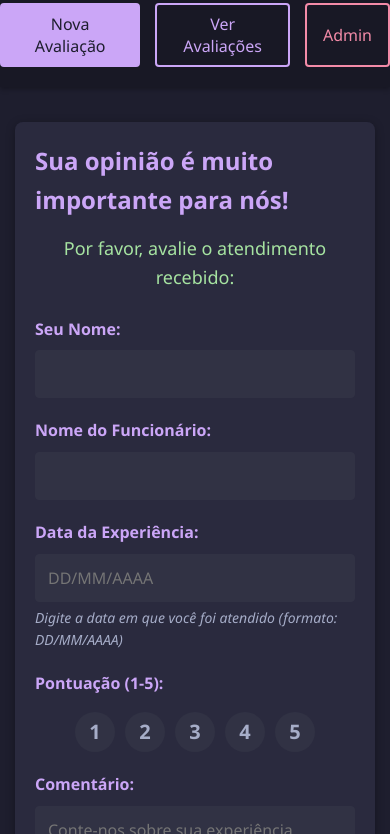
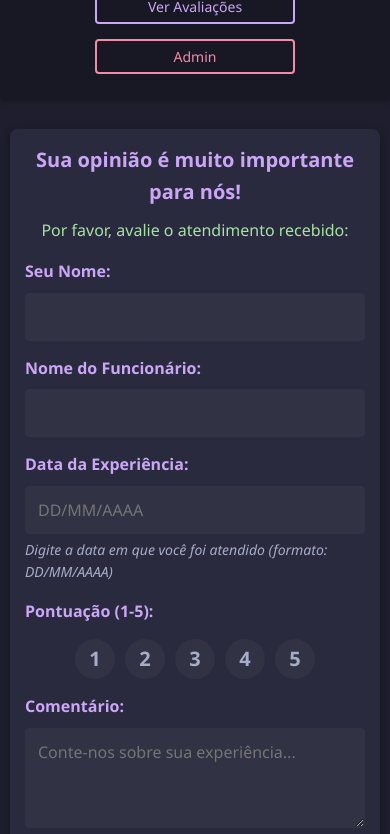
Before and after one commit to MatheusLucato/sistema-avaliacao, a website: page public/index.html in a window 390 px wide. Shown: the part 134-968 px from the top of the page. Drawn offline with Linux system fonts and the light colour scheme.

Commit message:
correcao da responsividade

```diff
--- a/public/css/styles.css
+++ b/public/css/styles.css
@@ -18,6 +18,8 @@ body {
     max-width: 800px;
     margin: 0 auto;
     padding: 20px;
+    width: 100%;
+    box-sizing: border-box;
 }
 
 h1, h2, h3 {
@@ -43,6 +45,7 @@ nav {
     justify-content: center;
     gap: 15px;
     margin-top: 15px;
+    flex-wrap: wrap;
 }
 
 .nav-button {
@@ -96,6 +99,15 @@ nav {
     border-radius: 8px;
     box-shadow: 0 2px 10px rgba(0, 0, 0, 0.3);
     margin-bottom: 30px;
+}
+
+.form-container h2 {
+    text-align: center;
+}
+
+.titulo-centralizado {
+    text-align: center;
+    width: 100%;
 }
 
 .subtitle {
@@ -599,4 +611,63 @@ footer {
     .modal-buttons .btn-danger {
         margin: 5px auto;
     }
+
+    nav {
+        flex-direction: column;
+        align-items: center;
+        gap: 10px;
+    }
+
+    .nav-button {
+        width: 100%;
+        max-width: 250px;
+        margin-bottom: 5px;
+    }
+
+    .btn-primary,
+    .btn-secondary {
+        max-width: 100%;
+    }
 }
+
+@media (max-width: 480px) {
+    .container {
+        padding: 10px;
+    }
+
+    header h1 {
+        font-size: 24px;
+    }
+
+    .nav-button {
+        font-size: 14px;
+        padding: 6px 12px;
+        max-width: 200px;
+    }
+
+    .form-container {
+        padding: 15px;
+    }
+
+    .form-container h2,
+    .success-message h2 {
+        font-size: 20px;
+        margin-bottom: 10px;
+    }
+
+    .subtitle {
+        font-size: 16px;
+        margin-bottom: 15px;
+    }
+
+    .btn-primary,
+    .btn-secondary {
+        min-width: 160px;
+        font-size: 14px;
+        padding: 8px 16px;
+    }
+
+    .form-group {
+        margin-bottom: 15px;
+    }
+}
--- a/public/index.html
+++ b/public/index.html
@@ -20,7 +20,7 @@
         <section id="nova-avaliacao-section" class="section active">
             <div class="container">
                 <div class="form-container">
-                    <h2>Sua opinião é muito importante para nós!</h2>
+                    <h2 class="titulo-centralizado">Sua opinião é muito importante para nós!</h2>
                     <p class="subtitle">Por favor, avalie o atendimento recebido:</p>
 
                     <form id="form-avaliacao">
```
